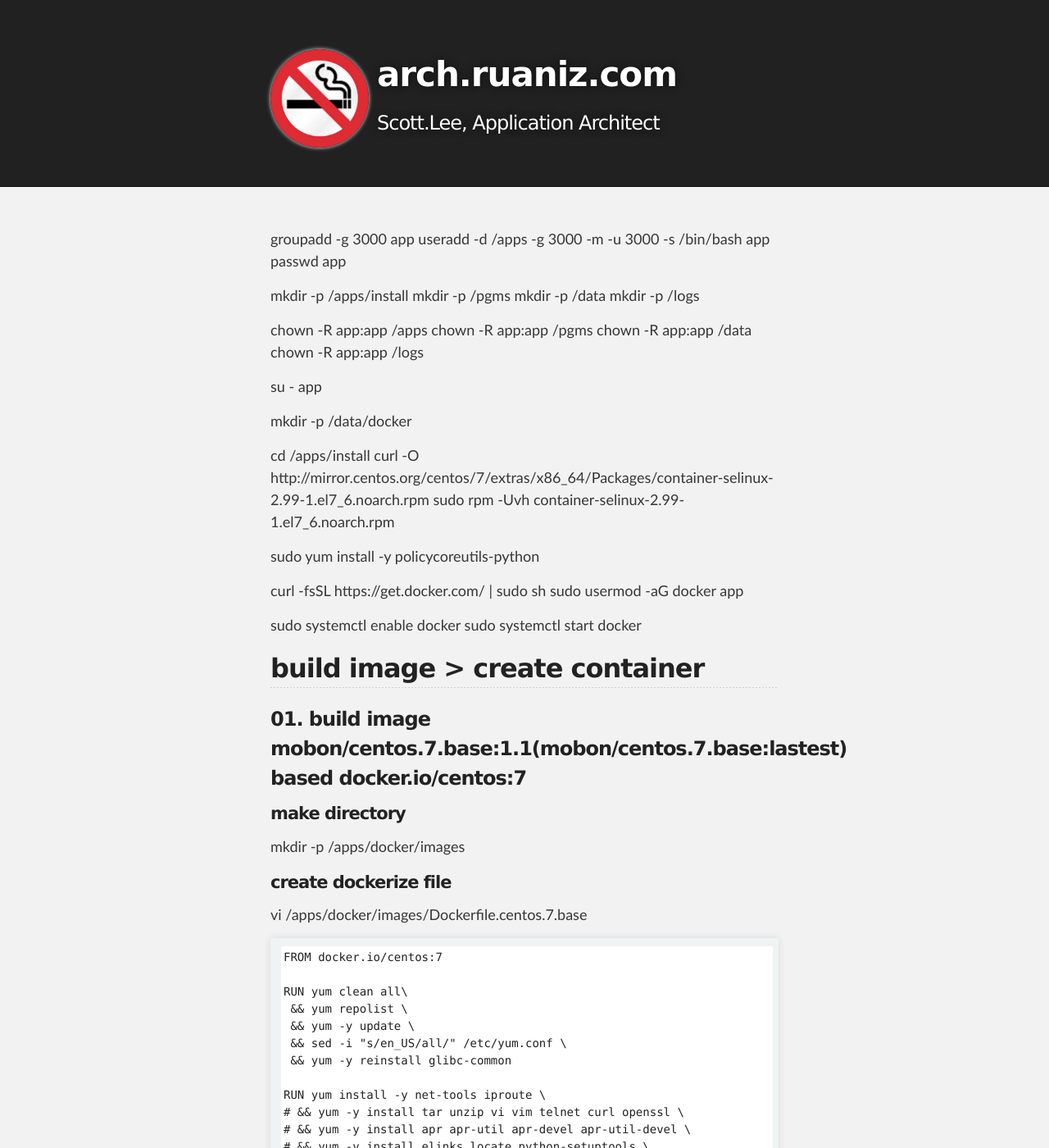
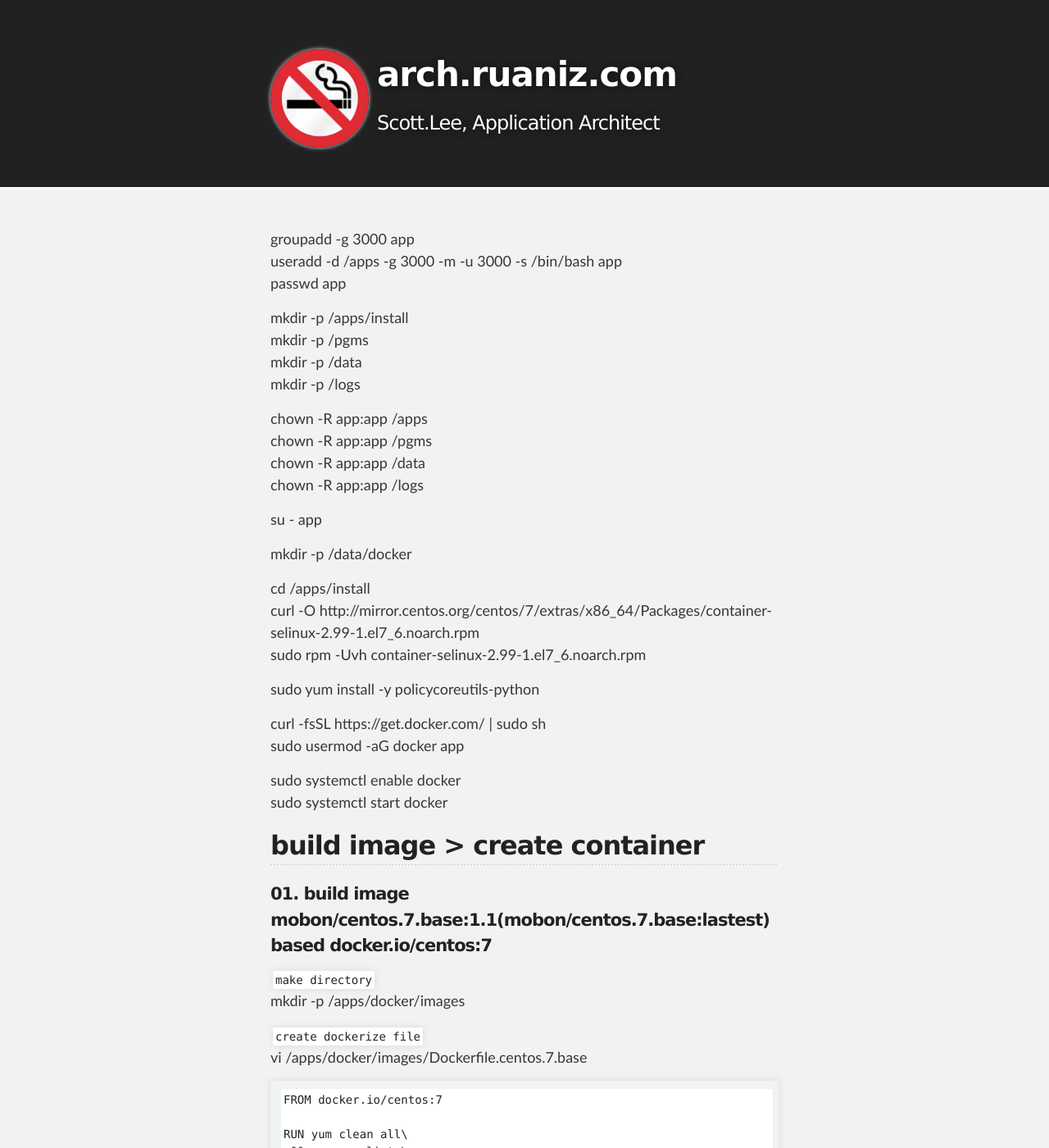
Before and after one commit to unlimited9/unlimited9.github.com, a Jekyll site: the page built from reference.notes/TA/cloud/docker/install.n.setup.script.md, in a window 1280 px wide and 1400 px high. Shown: the whole window at 82% size. Built offline with Jekyll 4.4.1, drawn with Linux system fonts in a browser that asks for light colours; our own code applies the rules of GitHub Pages for plain Markdown files; some of the changed text lies outside the part shown.

````diff
--- a/reference.notes/TA/cloud/docker/install.n.setup.script.md
+++ b/reference.notes/TA/cloud/docker/install.n.setup.script.md
@@ -30,12 +30,11 @@ sudo systemctl start docker
 
 ## build image > create container
 
-### 01. build image mobon/centos.7.base:1.1(mobon/centos.7.base:lastest) based docker.io/centos:7
-
-#### make directory
+#### 01. build image mobon/centos.7.base:1.1(mobon/centos.7.base:lastest) based docker.io/centos:7
+`make directory`
 mkdir -p /apps/docker/images
 
-#### create dockerize file
+`create dockerize file`
 vi /apps/docker/images/Dockerfile.centos.7.base
 ```
 FROM docker.io/centos:7
@@ -72,16 +71,14 @@ RUN mkdir -p /apps/install
 CMD /bin/bash
 ```
 
-#### build/create docker image
+`build/create docker image`
 docker build -t mobon/centos.7.base:1.1 -t mobon/centos.7.base:latest -f /apps/docker/images/Dockerfile.centos.7.base .
 >docker image tag mobon/centos.7.base:1.1 mobon/centos.7.base:latest
 
-### 02. create private network - mobon.subnet
-
+#### 02. create private network - mobon.subnet
 docker network create --driver=bridge --subnet=192.168.104.0/24 --gateway=192.168.104.10 mobon.subnet
 
-### 03. create containers base mobon/centos.7.base:1.1
-
+#### 03. create containers base mobon/centos.7.base:1.1
 docker run --net mobon.subnet --ip 192.168.104.51  --ulimit memlock=-1 --name mobon.elasticsearch.01 -d -it mobon/centos.7.base:1.1
 
 docker run --net mobon.subnet --ip 192.168.104.52  --ulimit memlock=-1 --name mobon.elasticsearch.02 -d -it mobon/centos.7.base:1.1
@@ -94,9 +91,9 @@ docker run --net mobon.subnet --ip 192.168.104.43 --name mobon.mongodb.03 -d -it
 
 ## create container > create image > create container
 
-### 01. create base.container
+#### 01. create base.container
 
-#### create container base centos:7 - centos.7.app
+`create container base centos:7 - centos.7.app`
 docker run -d -it --name centos.7.app centos:7 /bin/bash
 docker exec -it  centos.7.app  /bin/bash
 
@@ -108,16 +105,16 @@ docker exec -it  centos.7.app  /bin/bash
 >docker exec -it  centos.7.app  /bin/bash
 >#systemctl --version
 
-#### install utility package
+`install utility package`
 yum install -y net-tools
 yum install -y iproute
 
-#### create group/user : app
+`create group/user : app`
 groupadd -g 3000 app
 useradd -d /apps -g 3000 -m -u 3000 -s /bin/bash app
 passwd app
 
-#### create directory
+`create directory`
 su - app
 
 mkdir -p /apps/install
@@ -125,16 +122,13 @@ mkdir -p /pgms
 mkdir -p /data
 mkdir -p /logs
 
-### 02. create image from base.container - mobon/apps.server:1.1
-
+#### 02. create image from base.container - mobon/apps.server:1.1
 docker commit -a "sjlee@ruaniz.com" -m "create image from centos.7.app container" centos.7.app mobon/apps.server:1.1
 
-### 03. create private network - mobon.subnet
-
+#### 03. create private network - mobon.subnet
 docker network create --driver=bridge --subnet=192.168.104.0/24 --gateway=192.168.104.10 mobon.subnet
 
-### 04. create containers base mobon/apps.server:1.1
-
+#### 04. create containers base mobon/apps.server:1.1
 docker run --net mobon.subnet --ip 192.168.104.51  --ulimit memlock=-1 --name mobon.elasticsearch.01 -d -it mobon/apps.server:1.1
 
 docker run --net mobon.subnet --ip 192.168.104.52  --ulimit memlock=-1 --name mobon.elasticsearch.02 -d -it mobon/apps.server:1.1
````
